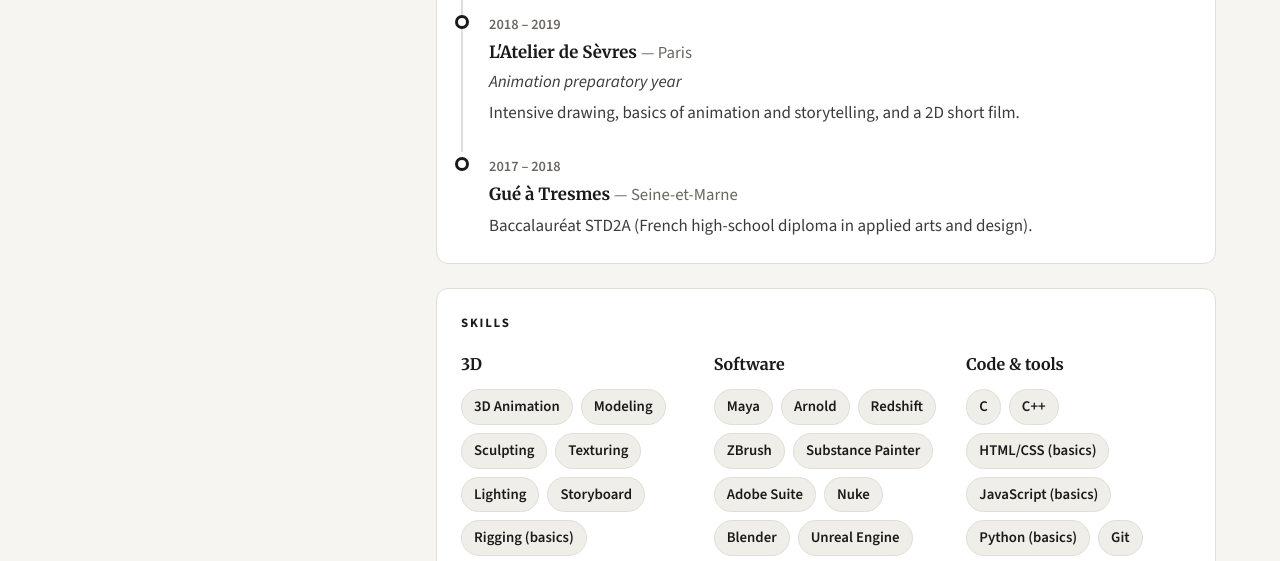
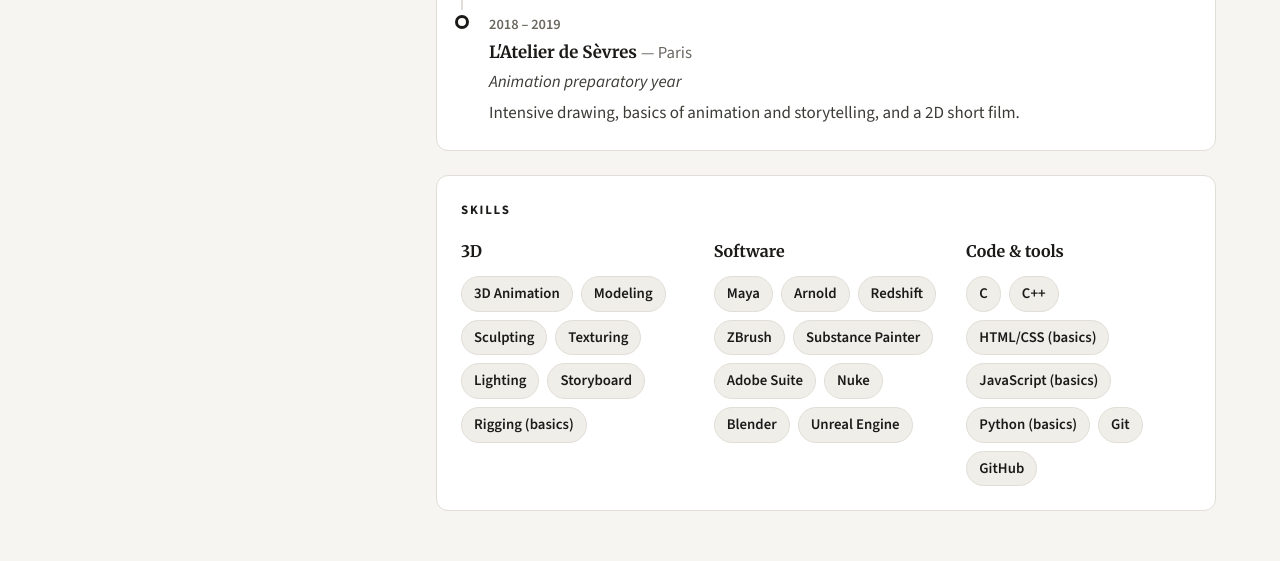
Before and after one commit to Mate010/portfolio, a plain HTML site: page cv.html in a window 1280 px wide. Shown: the part 1589-2150 px from the top of the page. Drawn offline with nearby package versions, Linux system fonts and the light colour scheme.

Commit message:
cv remove education

```diff
--- a/cv.html
+++ b/cv.html
@@ -174,11 +174,6 @@
               <p class="tl-role"><span data-lang="fr">Année préparatoire en animation</span><span data-lang="en">Animation preparatory year</span></p>
               <p class="tl-desc"><span data-lang="fr">Dessin intensif, bases de l&#39;animation et du storytelling, réalisation d&#39;un court-métrage 2D.</span><span data-lang="en">Intensive drawing, basics of animation and storytelling, and a 2D short film.</span></p>
             </li>
-            <li>
-              <span class="tl-date">2017 – 2018</span>
-              <h3 class="tl-title">Gué à Tresmes <span class="tl-place">— Seine-et-Marne</span></h3>
-              <p class="tl-desc"><span data-lang="fr">Baccalauréat STD2A.</span><span data-lang="en">Baccalauréat STD2A (French high-school diploma in applied arts and design).</span></p>
-            </li>
           </ol>
         </section>
 
```
